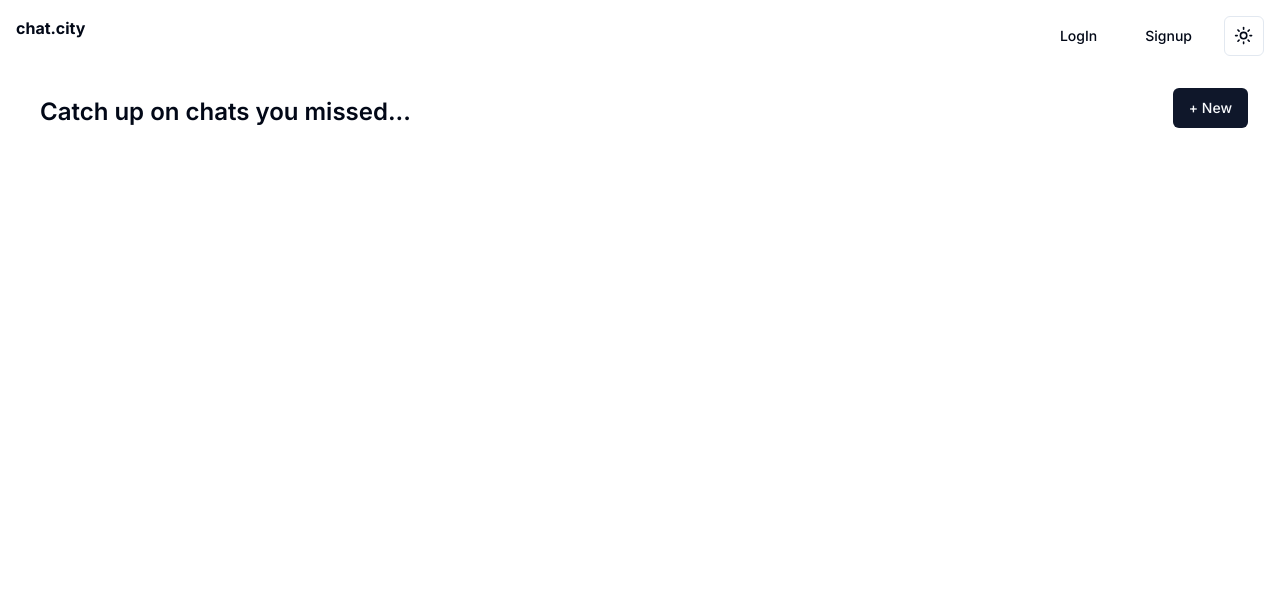
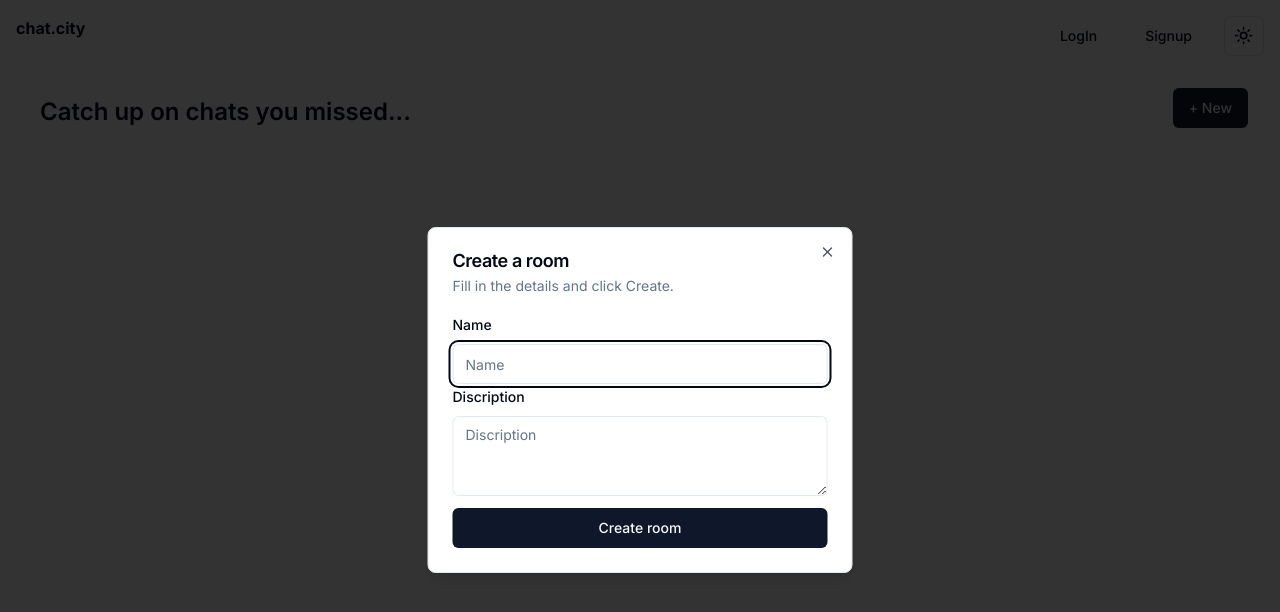
Before and after one commit to LaPulgaaa/chatapp, a Next.js app: page /home in a window 1280 px wide. Both pictures are taken after a click on the button "+ New". Shown: the top 612 px of the page. Built offline with nearby package versions, Linux system fonts and the light colour scheme.

Commit message:
createroom: Create dialog to create a room.

```diff
--- a/app/(auth)/signup/page.tsx
+++ b/app/(auth)/signup/page.tsx
@@ -107,8 +107,8 @@
         </Card>
           </form>
       </Form>
-              <Button variant={"link"} onClick={()=>router.push("/login")}>
-                Already have an account?
-              </Button>
+      <Button variant={"link"} onClick={()=>router.push("/login")}>
+        Already have an account?
+      </Button>
   </div>
 }
--- a/app/home/page.tsx
+++ b/app/home/page.tsx
@@ -1,5 +1,5 @@
 import { Button } from "@/components/ui/button";
-
+import CreateRoom from "@/components/CreateRoom";
 
 
 export default function Home(){
@@ -8,7 +8,7 @@
         <h3 className="scroll-m-20 p-2 text-2xl font-semibold tracking-tigh">
             Catch up on chats you missed...
         </h3>
-        <Button>+ New</Button>
+        <CreateRoom/>
         </div>
 
     </div>
--- /dev/null
+++ b/components/CreateRoom.tsx
@@ -0,0 +1,78 @@
+'use client'
+import { useForm } from "react-hook-form";
+import { Button } from "./ui/button";
+import {Dialog,DialogContent,DialogDescription,DialogFooter,DialogHeader,DialogTitle,DialogTrigger,}
+from "@/components/ui/dialog";
+import { zodResolver } from "@hookform/resolvers/zod";
+import { RoomType, createRoomSchema } from "@/packages/zod";
+import { Form,FormControl,FormDescription,FormField,FormLabel,FormItem,FormMessage } from "./ui/form";
+import { Input } from "./ui/input";
+import { Textarea } from "./ui/textarea";
+
+export default function CreateRoom(){
+
+    const form=useForm<RoomType>({
+        resolver:zodResolver(createRoomSchema),
+        defaultValues:{
+            name:"",
+            discription:""
+        }
+    })
+
+    async function onSubmit(values:RoomType){
+        console.log(values);
+    }
+    return(
+        <Dialog>
+            <DialogTrigger asChild>
+                <Button >+ New</Button>
+            </DialogTrigger>
+            <DialogContent className="sm:max-w-[425px] p-6">
+                <DialogHeader>
+                    <DialogTitle>
+                        Create a room
+                    </DialogTitle>
+                    <DialogDescription>Fill in the details and click Create.</DialogDescription>
+                </DialogHeader>
+                    <Form {...form}>
+                        <form onSubmit={form.handleSubmit(onSubmit)}>
+
+                                <FormField
+                                control={form.control}
+                                name="name"
+                                render={({field})=>(
+                                <FormItem>
+                                    <FormLabel>Name</FormLabel>
+                                    <FormControl>
+                                    <Input placeholder='Name' {...field} />
+                                    </FormControl>
+                                    <FormMessage/>
+                                </FormItem>
+                                )}
+
+                                />
+                                <FormField
+                                control={form.control}
+                                name="discription"
+                                render={({field})=>(
+                                <FormItem>
+                                    <FormLabel>Discription</FormLabel>
+                                    <FormControl>
+                                    <Textarea placeholder='Discription' {...field}/>
+                                    </FormControl>
+                                    <FormMessage/>
+                                </FormItem>
+                                )}
+
+                                />
+                                <DialogFooter className="mt-3">
+                                <Button type='submit' className="w-full">Create room</Button>
+                                </DialogFooter>
+
+
+                        </form>
+                    </Form>
+            </DialogContent>
+        </Dialog>
+    )
+}
--- /dev/null
+++ b/components/ui/dialog.tsx
@@ -0,0 +1,122 @@
+"use client"
+
+import * as React from "react"
+import * as DialogPrimitive from "@radix-ui/react-dialog"
+import { X } from "lucide-react"
+
+import { cn } from "@/lib/utils"
+
+const Dialog = DialogPrimitive.Root
+
+const DialogTrigger = DialogPrimitive.Trigger
+
+const DialogPortal = DialogPrimitive.Portal
+
+const DialogClose = DialogPrimitive.Close
+
+const DialogOverlay = React.forwardRef<
+  React.ElementRef<typeof DialogPrimitive.Overlay>,
+  React.ComponentPropsWithoutRef<typeof DialogPrimitive.Overlay>
+>(({ className, ...props }, ref) => (
+  <DialogPrimitive.Overlay
+    ref={ref}
+    className={cn(
+      "fixed inset-0 z-50 bg-black/80  data-[state=open]:animate-in data-[state=closed]:animate-out data-[state=closed]:fade-out-0 data-[state=open]:fade-in-0",
+      className
+    )}
+    {...props}
+  />
+))
+DialogOverlay.displayName = DialogPrimitive.Overlay.displayName
+
+const DialogContent = React.forwardRef<
+  React.ElementRef<typeof DialogPrimitive.Content>,
+  React.ComponentPropsWithoutRef<typeof DialogPrimitive.Content>
+>(({ className, children, ...props }, ref) => (
+  <DialogPortal>
+    <DialogOverlay />
+    <DialogPrimitive.Content
+      ref={ref}
+      className={cn(
+        "fixed left-[50%] top-[50%] z-50 grid w-full max-w-lg translate-x-[-50%] translate-y-[-50%] gap-4 border bg-background p-6 shadow-lg duration-200 data-[state=open]:animate-in data-[state=closed]:animate-out data-[state=closed]:fade-out-0 data-[state=open]:fade-in-0 data-[state=closed]:zoom-out-95 data-[state=open]:zoom-in-95 data-[state=closed]:slide-out-to-left-1/2 data-[state=closed]:slide-out-to-top-[48%] data-[state=open]:slide-in-from-left-1/2 data-[state=open]:slide-in-from-top-[48%] sm:rounded-lg",
+        className
+      )}
+      {...props}
+    >
+      {children}
+      <DialogPrimitive.Close className="absolute right-4 top-4 rounded-sm opacity-70 ring-offset-background transition-opacity hover:opacity-100 focus:outline-none focus:ring-2 focus:ring-ring focus:ring-offset-2 disabled:pointer-events-none data-[state=open]:bg-accent data-[state=open]:text-muted-foreground">
+        <X className="h-4 w-4" />
+        <span className="sr-only">Close</span>
+      </DialogPrimitive.Close>
+    </DialogPrimitive.Content>
+  </DialogPortal>
+))
+DialogContent.displayName = DialogPrimitive.Content.displayName
+
+const DialogHeader = ({
+  className,
+  ...props
+}: React.HTMLAttributes<HTMLDivElement>) => (
+  <div
+    className={cn(
+      "flex flex-col space-y-1.5 text-center sm:text-left",
+      className
+    )}
+    {...props}
+  />
+)
+DialogHeader.displayName = "DialogHeader"
+
+const DialogFooter = ({
+  className,
+  ...props
+}: React.HTMLAttributes<HTMLDivElement>) => (
+  <div
+    className={cn(
+      "flex flex-col-reverse sm:flex-row sm:justify-end sm:space-x-2",
+      className
+    )}
+    {...props}
+  />
+)
+DialogFooter.displayName = "DialogFooter"
+
+const DialogTitle = React.forwardRef<
+  React.ElementRef<typeof DialogPrimitive.Title>,
+  React.ComponentPropsWithoutRef<typeof DialogPrimitive.Title>
+>(({ className, ...props }, ref) => (
+  <DialogPrimitive.Title
+    ref={ref}
+    className={cn(
+      "text-lg font-semibold leading-none tracking-tight",
+      className
+    )}
+    {...props}
+  />
+))
+DialogTitle.displayName = DialogPrimitive.Title.displayName
+
+const DialogDescription = React.forwardRef<
+  React.ElementRef<typeof DialogPrimitive.Description>,
+  React.ComponentPropsWithoutRef<typeof DialogPrimitive.Description>
+>(({ className, ...props }, ref) => (
+  <DialogPrimitive.Description
+    ref={ref}
+    className={cn("text-sm text-muted-foreground", className)}
+    {...props}
+  />
+))
+DialogDescription.displayName = DialogPrimitive.Description.displayName
+
+export {
+  Dialog,
+  DialogPortal,
+  DialogOverlay,
+  DialogClose,
+  DialogTrigger,
+  DialogContent,
+  DialogHeader,
+  DialogFooter,
+  DialogTitle,
+  DialogDescription,
+}
--- /dev/null
+++ b/components/ui/textarea.tsx
@@ -0,0 +1,24 @@
+import * as React from "react"
+
+import { cn } from "@/lib/utils"
+
+export interface TextareaProps
+  extends React.TextareaHTMLAttributes<HTMLTextAreaElement> {}
+
+const Textarea = React.forwardRef<HTMLTextAreaElement, TextareaProps>(
+  ({ className, ...props }, ref) => {
+    return (
+      <textarea
+        className={cn(
+          "flex min-h-[80px] w-full rounded-md border border-input bg-background px-3 py-2 text-sm ring-offset-background placeholder:text-muted-foreground focus-visible:outline-none focus-visible:ring-2 focus-visible:ring-ring focus-visible:ring-offset-2 disabled:cursor-not-allowed disabled:opacity-50",
+          className
+        )}
+        ref={ref}
+        {...props}
+      />
+    )
+  }
+)
+Textarea.displayName = "Textarea"
+
+export { Textarea }
--- a/package.json
+++ b/package.json
@@ -12,6 +12,7 @@
     "@hookform/resolvers": "^3.3.4",
     "@prisma/client": "^5.9.1",
     "@radix-ui/react-avatar": "^1.0.4",
+    "@radix-ui/react-dialog": "^1.0.5",
     "@radix-ui/react-dropdown-menu": "^2.0.6",
     "@radix-ui/react-label": "^2.0.2",
     "@radix-ui/react-scroll-area": "^1.0.5",
```
Also changed, not shown: 1 other file (tests, documents, lock files or other folders).
